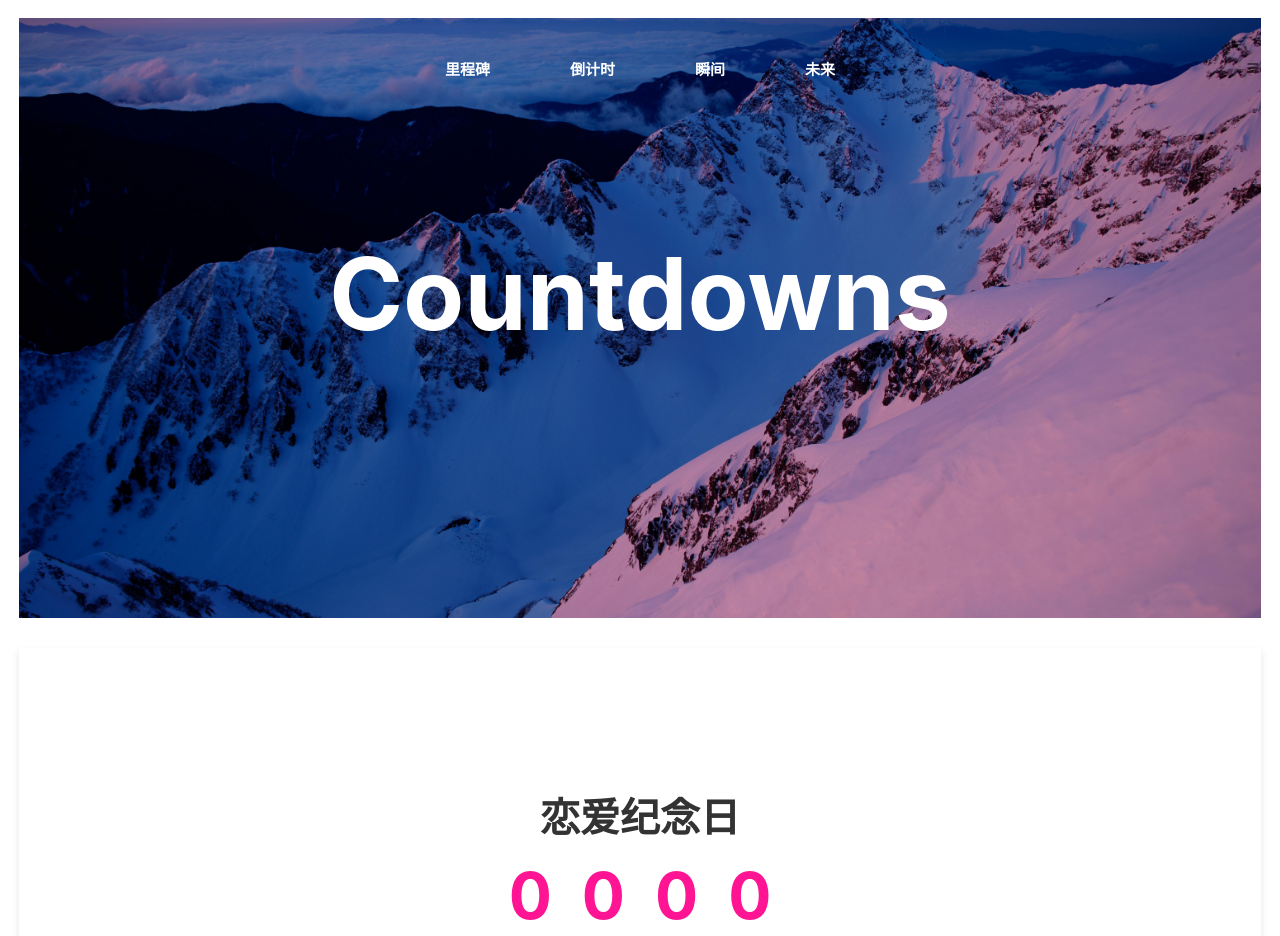
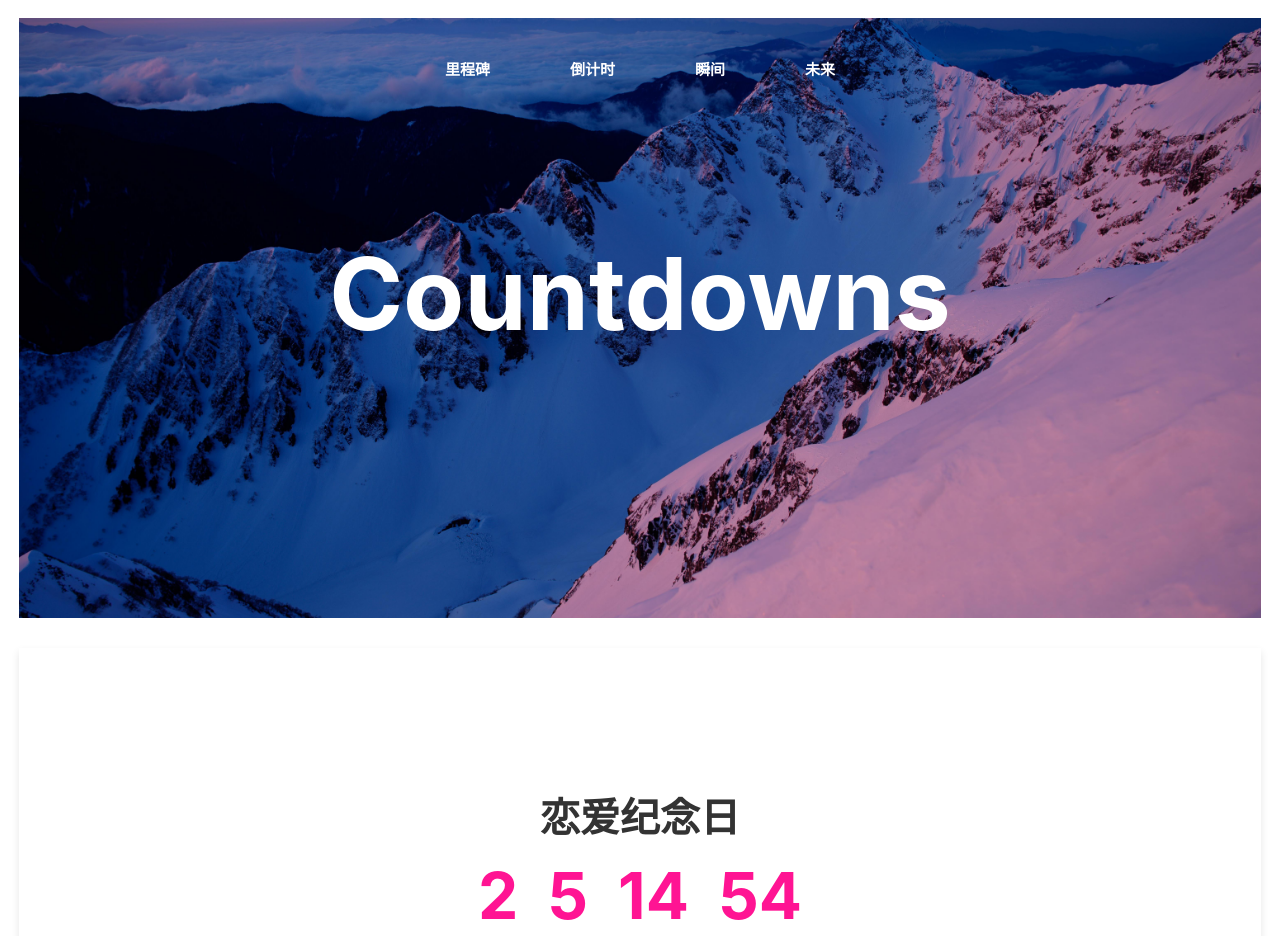
Before and after one commit to ShuoYin03/TwofUs, a React (Create React App) app: page /countdowns in a window 1280 px wide. Shown: the top 936 px of the page. Built offline with nearby package versions, Linux system fonts and the light colour scheme.

Commit message:
update data

```diff
--- a/src/components/CountdownCard.jsx
+++ b/src/components/CountdownCard.jsx
@@ -63,8 +63,16 @@ const CountdownCard = ({ title, targetDate, frequency, color, isMain = false })
   useEffect(() => {
     const calculateTimeLeft = () => {
       const now = new Date();
-      const target = new Date(targetDate);
-      const difference = target - now;
+      const [year, month, day] = targetDate.split('-').map(num => parseInt(num));
+
+      let nextDate = new Date(now.getFullYear(), month - 1, day);
+
+      // 如果今年的纪念日已经过去，使用明年的日期
+      if (nextDate < now) {
+        nextDate = new Date(now.getFullYear() + 1, month - 1, day);
+      }
+
+      const difference = nextDate - now;
 
       if (difference > 0) {
         setTimeLeft({
@@ -72,6 +80,13 @@ const CountdownCard = ({ title, targetDate, frequency, color, isMain = false })
           hours: Math.floor((difference / (1000 * 60 * 60)) % 24),
           minutes: Math.floor((difference / 1000 / 60) % 60),
           seconds: Math.floor((difference / 1000) % 60)
+        });
+      } else {
+        setTimeLeft({
+          days: 0,
+          hours: 0,
+          minutes: 0,
+          seconds: 0
         });
       }
     };
--- a/src/data/countdowns.json
+++ b/src/data/countdowns.json
@@ -11,7 +11,7 @@
     {
       "id": 2,
       "title": "宝宝生日",
-      "targetDate": "1997-11-24",
+      "targetDate": "2023-11-24",
       "frequency": 3,
       "color": "#FF69B4"
     },
```
